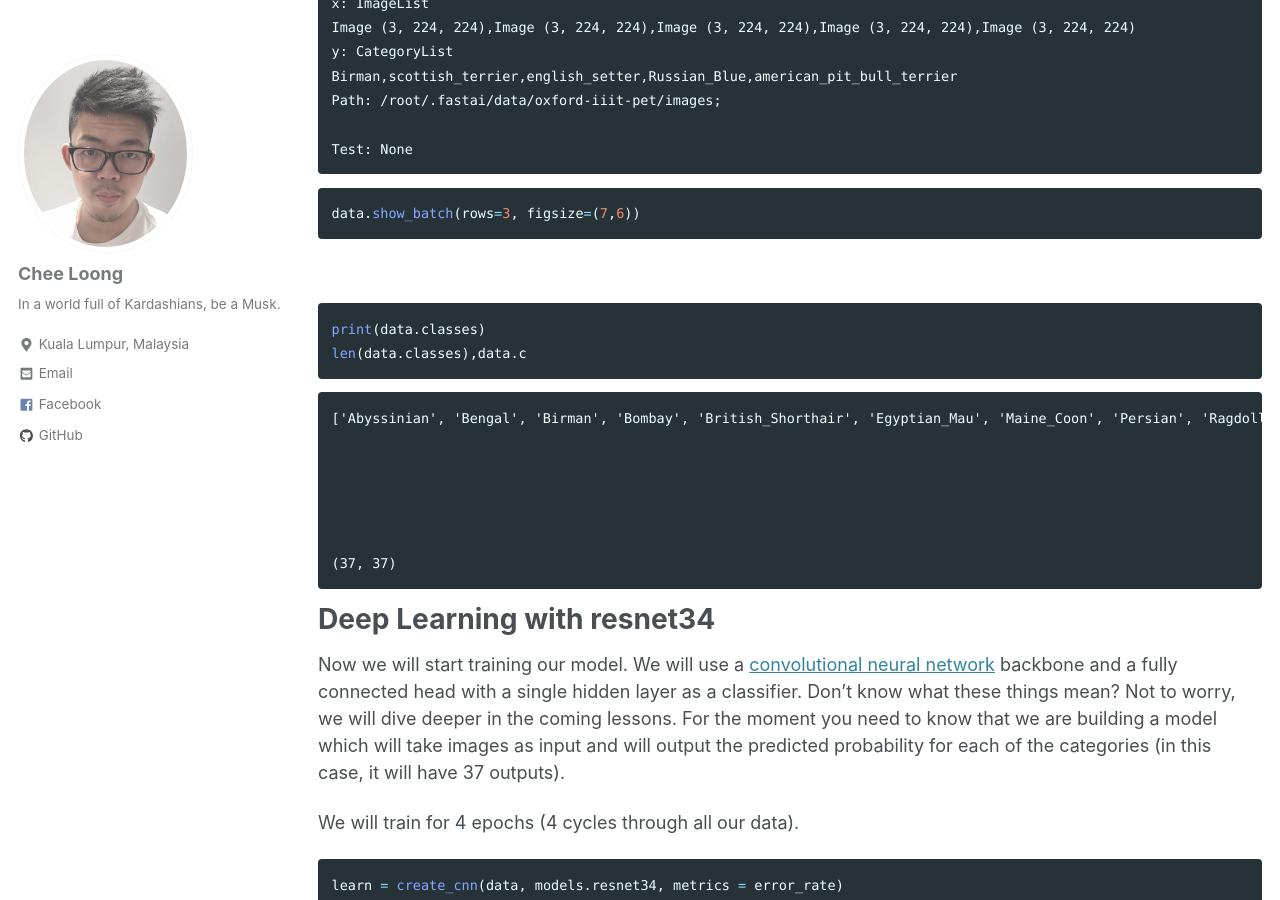
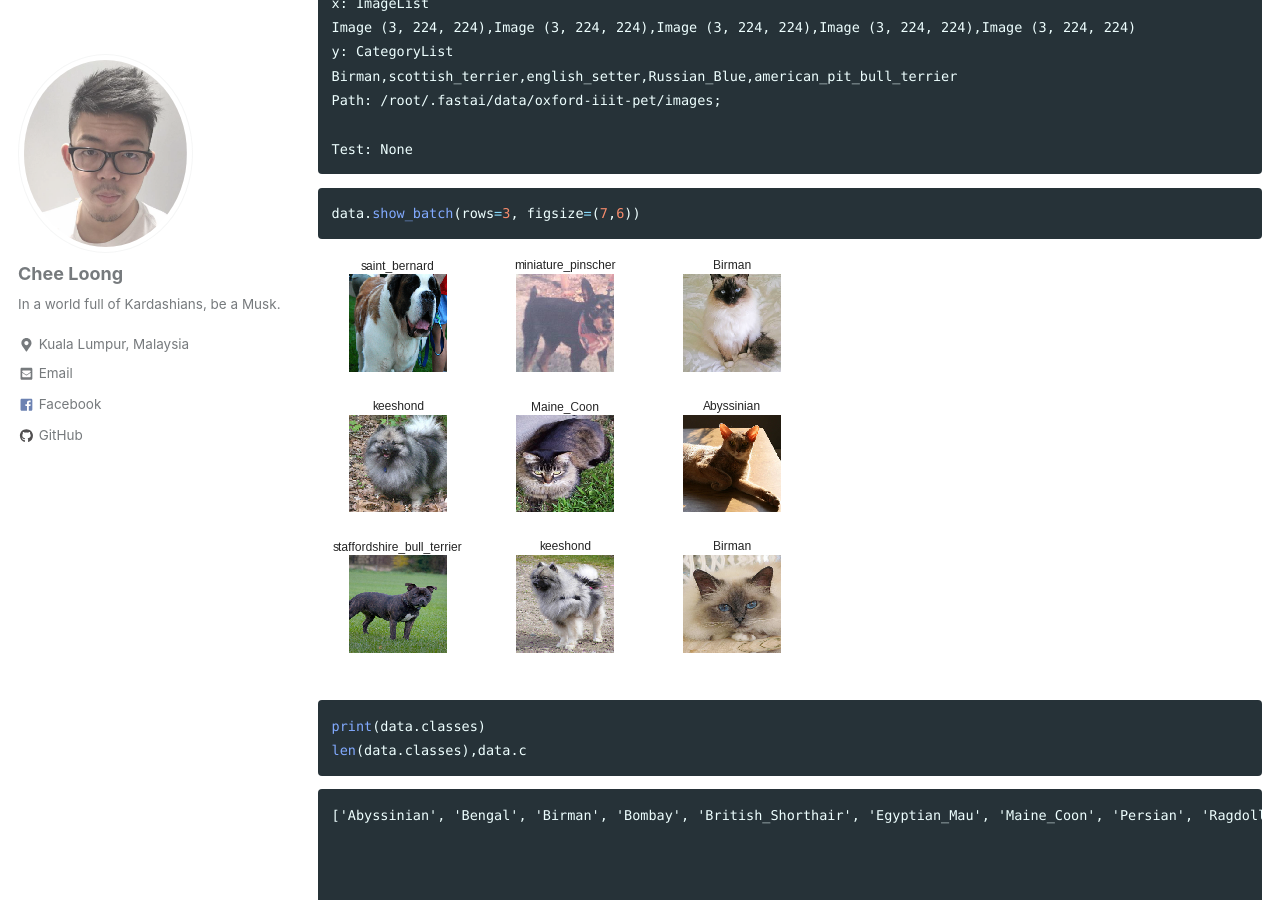
Before and after one commit to CheeLoong/CheeLoong.github.io, a Jekyll site: the page built from _posts/2019-03-08-pets.md, in a window 1280 px wide and 900 px high, scrolled down 4679 px. Built offline with Jekyll 4.4.1, drawn with Linux system fonts in a browser that asks for light colours; cached includes are drawn as plain includes.

Commit message:
display picture

````diff
--- a/_posts/2019-03-08-pets.md
+++ b/_posts/2019-03-08-pets.md
@@ -227,7 +227,7 @@ data.show_batch(rows=3, figsize=(7,6))
 ```
 
 
-<img src="{{ site.url }}{{ site.baseurl }}/assets/images/assets/images/Pets/output_25_0.png" alt="">
+<img src="{{ site.url }}{{ site.baseurl }}/assets/images/Pets/output_25_0.png" alt="">
 
 
 
@@ -363,7 +363,7 @@ interp.plot_top_losses(9, figsize=(15,11))
 ```
 
 
-<img src="{{ site.url }}{{ site.baseurl }}/assets/images/assets/images/Pets/output_38_0.png" alt="">
+<img src="{{ site.url }}{{ site.baseurl }}/assets/images/Pets/output_38_0.png" alt="">
 
 
 Basically, the title of each image shows: prediction, actual, loss, probability of actual class.
@@ -379,7 +379,7 @@ interp.plot_confusion_matrix(figsize=(12,12), dpi=100)
 ```
 
 
-<img src="{{ site.url }}{{ site.baseurl }}/assets/images/assets/images/Pets/output_40_0.png" alt="">
+<img src="{{ site.url }}{{ site.baseurl }}/assets/images/Pets/output_40_0.png" alt="">
 
 
 Seems like resnet34 tend to misclassify 'staffordshire bull terrier' as 'american pit bull terrier', any dog expert here?
@@ -483,7 +483,7 @@ learn.recorder.plot()
 ```
 
 
-<img src="{{ site.url }}{{ site.baseurl }}/assets/images/assets/images/Pets/output_51_0.png" alt="">
+<img src="{{ site.url }}{{ site.baseurl }}/assets/images/Pets/output_51_0.png" alt="">
 
 
 
````
